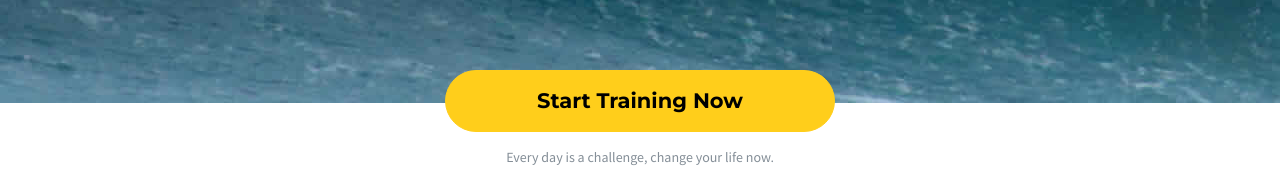
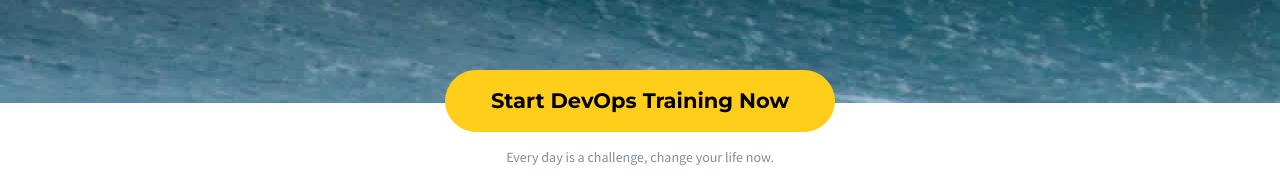
Before and after one commit to nichecloudexpert/practisedevops, a plain HTML site: page index2.html in a window 1280 px wide. Shown: the part 697-879 px from the top of the page. Drawn offline with Linux system fonts and the light colour scheme.

Commit message:
index2 modified

```diff
--- a/index2.html
+++ b/index2.html
@@ -58,7 +58,7 @@
 	<section class="main">
 		<div class="container">
 			<div id="cta">
-				<a href="javascript:" class="btn btn-primary rounded">Start Training Now</a>
+				<a href="javascript:" class="btn btn-primary rounded">Start DevOps Training Now</a>
 				<p>Every day is a challenge, change your life now.</p>
 			</div>
 			<div class="row">
```
